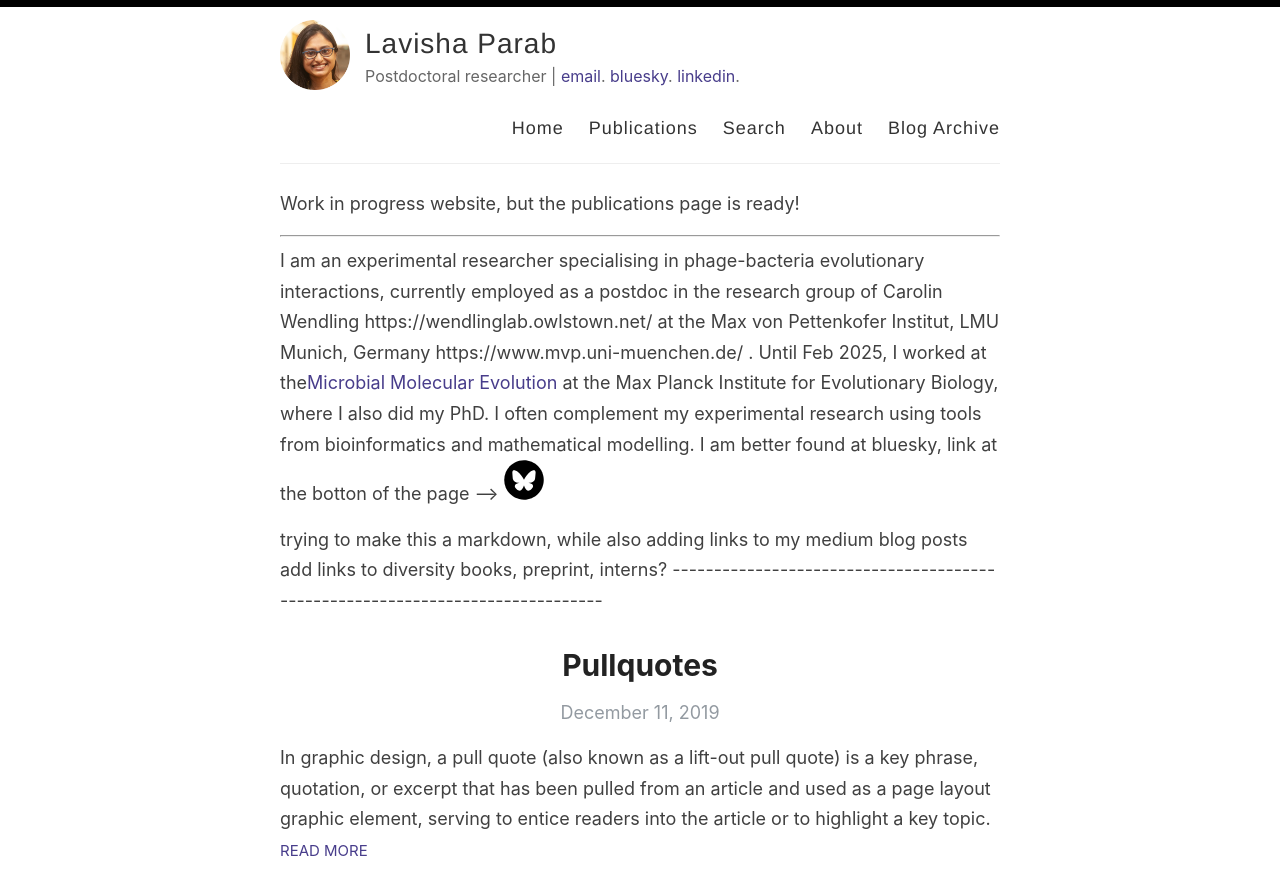
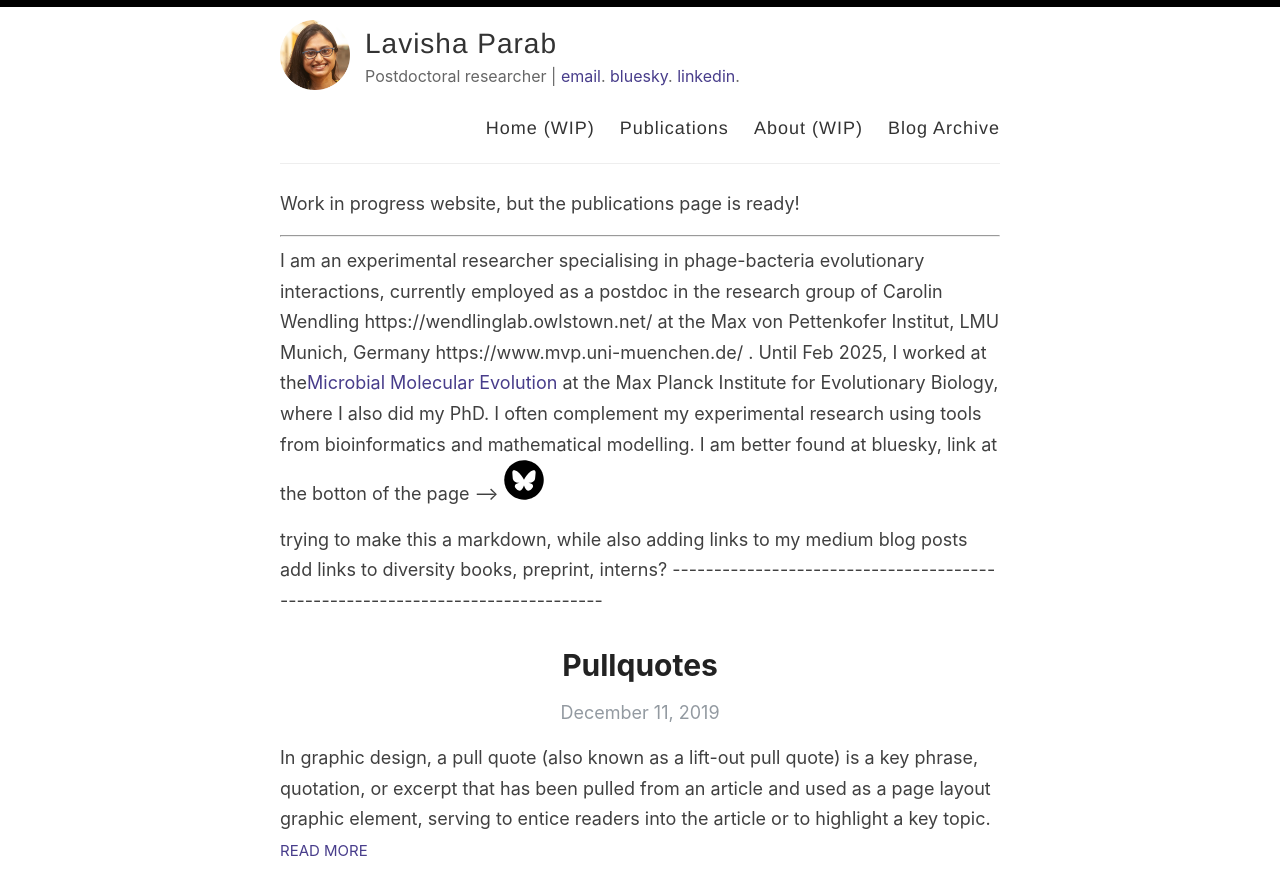
Before and after one commit to lavishaparab/lavishaparab.github.io, a Jekyll site: the page built from index.html, in a window 1280 px wide and 900 px high. Shown: the top 895 px of the window. Built offline with Jekyll 4.4.1, drawn with Linux system fonts in a browser that asks for light colours; the list of posts is cut into pages by our own code.

Commit message:
Update default.html
removed search page

```diff
--- a/_layouts/default.html
+++ b/_layouts/default.html
@@ -38,10 +38,10 @@
             </div>
 
             <nav>
-              <a href="{{ site.baseurl }}/">Home</a>
+              <a href="{{ site.baseurl }}/">Home (WIP)</a>
               <a href="{{ site.baseurl }}/publications">Publications</a>
-              <a href="{{ site.baseurl }}/search">Search</a>
-              <a href="{{ site.baseurl }}/about">About</a>
+              <!--<a href="{{ site.baseurl }}/search">Search</a> -->
+              <a href="{{ site.baseurl }}/about">About (WIP)</a>
               <a href="{{ site.baseurl }}/archive">Blog Archive</a>
             </nav>
           </header>
```
